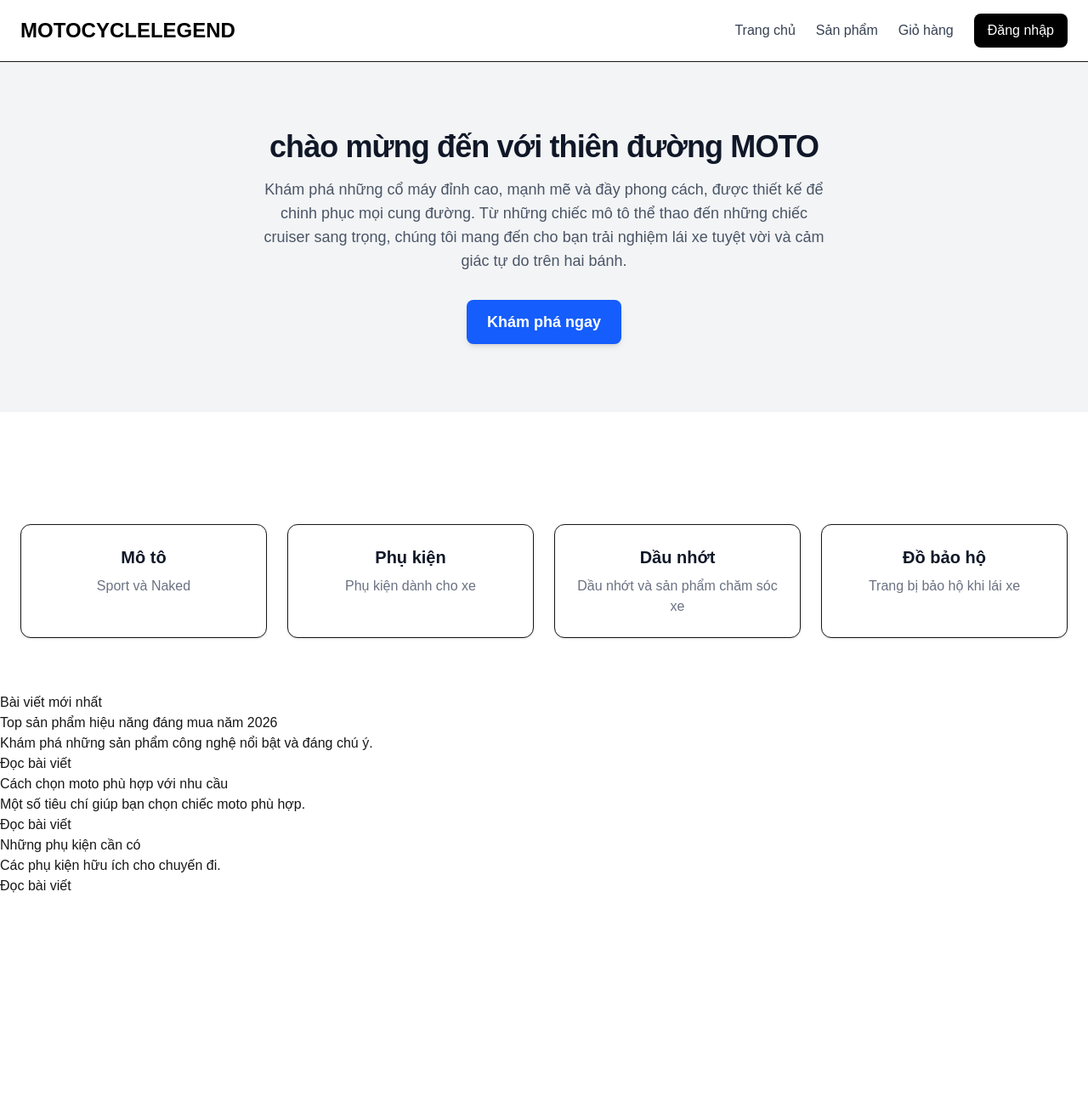
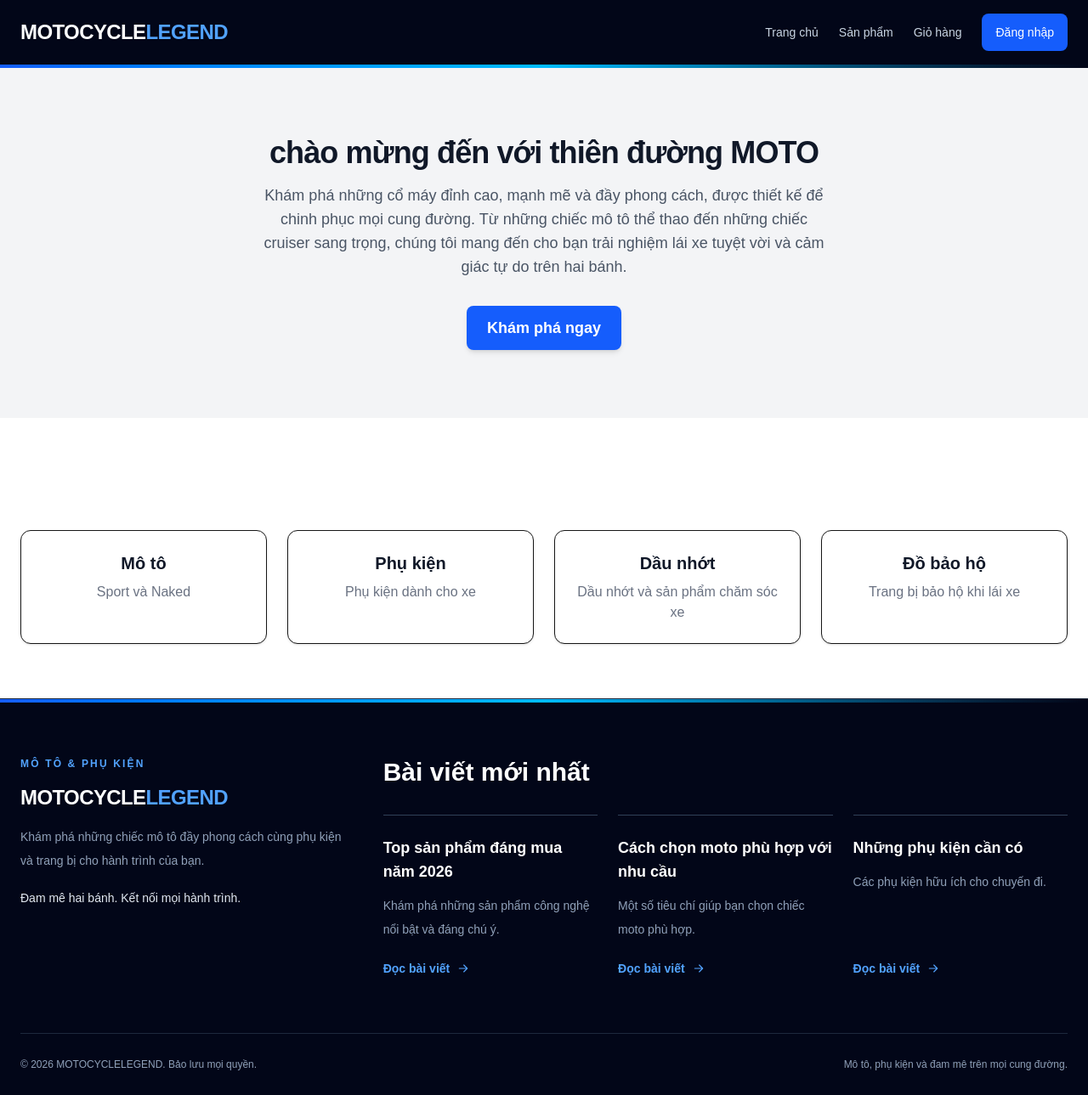
Before and after one commit to nguyenvutruongson23062006/THLTW_HungSon_24D_Temp, a Next.js app in the folder frontend/: page / in a window 1280 px wide. Shown: the whole page at 85% size. Before the commit the page ends 1055 px from the top, so only its background shows below. Built offline with nearby package versions, Linux system fonts and the light colour scheme; no server answers.

Commit message:
làm phần Footer và sửa lại màu của Navbar

```diff
--- a/frontend/app/page.tsx
+++ b/frontend/app/page.tsx
@@ -1,25 +1,6 @@
 import Banner from "@/components/Banner";
 import CategorySection from "@/components/CategorySection";
 import ProductSection from "@/components/ProductSection";
-import BlogCard from "@/components/BlogCard";
-
-const blogs = [
-  {
-    id: 1,
-    title: "Top sản phẩm hiệu năng đáng mua năm 2026",
-    description: "Khám phá những sản phẩm công nghệ nổi bật và đáng chú ý.",
-  },
-  {
-    id: 2,
-    title: "Cách chọn moto phù hợp với nhu cầu",
-    description: "Một số tiêu chí giúp bạn chọn chiếc moto phù hợp.",
-  },
-  {
-    id: 3,
-    title: "Những phụ kiện cần có",
-    description: "Các phụ kiện hữu ích cho chuyến đi.",
-  },
-];
 
 export default function Home() {
   return (
@@ -29,21 +10,6 @@ export default function Home() {
       <CategorySection />
 
       <ProductSection />
-
-      <section>
-        <h2>Bài viết mới nhất</h2>
-
-        <div>
-          {blogs.map((blog) => (
-            <BlogCard
-              key={blog.id}
-              id={blog.id}
-              title={blog.title}
-              description={blog.description}
-            />
-          ))}
-        </div>
-      </section>
     </main>
   );
 }
--- a/frontend/components/BlogCard.tsx
+++ b/frontend/components/BlogCard.tsx
@@ -12,12 +12,29 @@ export default function BlogCard({
   description,
 }: BlogCardProps) {
   return (
-    <article>
-      <h3>{title}</h3>
-      <p>{description}</p>
+    <article className="flex h-full min-w-0 flex-col border-t border-slate-700 pt-6">
+      <h3 className="text-lg font-semibold leading-7 text-white">{title}</h3>
+      <p className="mt-3 text-sm leading-7 text-slate-400">{description}</p>
 
-      <Link href={`/blog/${id}`}>
+      <Link
+        href={`/blog/${id}`}
+        aria-label={`Đọc bài viết: ${title}`}
+        className="mt-auto inline-flex min-h-11 items-center gap-2 self-start rounded-sm pt-5 text-sm font-semibold text-blue-400 transition-colors hover:text-blue-300 focus-visible:outline-2 focus-visible:outline-offset-4 focus-visible:outline-blue-400"
+      >
         Đọc bài viết
+        <svg
+          aria-hidden="true"
+          width="16"
+          height="16"
+          viewBox="0 0 24 24"
+          fill="none"
+          stroke="currentColor"
+          strokeWidth="1.75"
+          strokeLinecap="round"
+          strokeLinejoin="round"
+        >
+          <path d="M5 12h14m-6-6 6 6-6 6" />
+        </svg>
       </Link>
     </article>
   );
--- a/frontend/components/BoCucTrang.tsx
+++ b/frontend/components/BoCucTrang.tsx
@@ -2,6 +2,7 @@
 
 import { usePathname } from "next/navigation";
 import Navbar from "@/components/Navbar";
+import Footer from "@/components/Footer";
 
 export default function BoCucTrang({
   children,
@@ -11,10 +12,15 @@ export default function BoCucTrang({
   const duongDanHienTai = usePathname();
   const dangOTrangQuanTri = duongDanHienTai.startsWith("/admin");
 
+  if (dangOTrangQuanTri) {
+    return children;
+  }
+
   return (
     <>
-      {!dangOTrangQuanTri && <Navbar />}
-      {children}
+      <Navbar />
+      <div className="flex-1">{children}</div>
+      <Footer />
     </>
   );
 }
--- /dev/null
+++ b/frontend/components/Footer.tsx
@@ -0,0 +1,82 @@
+import Link from "next/link";
+import BlogCard from "@/components/BlogCard";
+
+const danhSachBaiViet = [
+  {
+    id: 1,
+    title: "Top sản phẩm đáng mua năm 2026",
+    description: "Khám phá những sản phẩm công nghệ nổi bật và đáng chú ý.",
+  },
+  {
+    id: 2,
+    title: "Cách chọn moto phù hợp với nhu cầu",
+    description: "Một số tiêu chí giúp bạn chọn chiếc moto phù hợp.",
+  },
+  {
+    id: 3,
+    title: "Những phụ kiện cần có",
+    description: "Các phụ kiện hữu ích cho chuyến đi.",
+  },
+];
+
+export default function Footer() {
+  return (
+    <footer
+      aria-labelledby="tieu-de-bai-viet-footer"
+      className="mt-auto border-t border-slate-800 bg-slate-950 text-white"
+    >
+      <div className="h-1 bg-linear-to-r from-blue-600 via-sky-400 to-slate-950" />
+
+      <div className="mx-auto max-w-7xl px-6">
+        <div className="grid gap-10 py-12 lg:grid-cols-12 lg:gap-12 lg:py-16">
+          <div className="min-w-0 border-b border-slate-800 pb-8 lg:col-span-4 lg:border-b-0 lg:pb-0">
+            <p className="mb-4 text-xs font-semibold tracking-[0.18em] text-blue-400">
+              MÔ TÔ & PHỤ KIỆN
+            </p>
+
+            <Link
+              href="/"
+              className="inline-block rounded-sm text-xl font-bold tracking-tight focus-visible:outline-2 focus-visible:outline-offset-4 focus-visible:outline-blue-400 sm:text-2xl"
+            >
+              MOTOCYCLE<span className="text-blue-400">LEGEND</span>
+            </Link>
+
+            <p className="mt-4 max-w-md text-sm leading-7 text-slate-400">
+              Khám phá những chiếc mô tô đầy phong cách cùng phụ kiện và
+              trang bị cho hành trình của bạn.
+            </p>
+
+            <p className="mt-5 text-sm font-medium text-slate-200">
+              Đam mê hai bánh. Kết nối mọi hành trình.
+            </p>
+          </div>
+
+          <div className="min-w-0 lg:col-span-8">
+            <h2
+              id="tieu-de-bai-viet-footer"
+              className="text-2xl font-bold text-white sm:text-3xl"
+            >
+              Bài viết mới nhất
+            </h2>
+
+            <div className="mt-8 grid gap-8 md:grid-cols-3 lg:gap-6">
+              {danhSachBaiViet.map((baiViet) => (
+                <BlogCard
+                  key={baiViet.id}
+                  id={baiViet.id}
+                  title={baiViet.title}
+                  description={baiViet.description}
+                />
+              ))}
+            </div>
+          </div>
+        </div>
+
+        <div className="flex flex-col gap-3 border-t border-slate-800 py-6 text-xs leading-6 text-slate-400 sm:flex-row sm:items-center sm:justify-between">
+          <p>© {new Date().getFullYear()} MOTOCYCLELEGEND. Bảo lưu mọi quyền.</p>
+          <p>Mô tô, phụ kiện và đam mê trên mọi cung đường.</p>
+        </div>
+      </div>
+    </footer>
+  );
+}
--- a/frontend/components/Navbar.tsx
+++ b/frontend/components/Navbar.tsx
@@ -2,39 +2,52 @@ import Link from "next/link";
 
 export default function Navbar() {
   return (
-    <nav className="border-b bg-white">
-      <div className="mx-auto flex max-w-7xl items-center justify-between px-6 py-4">
-        <Link href="/" className="text-2xl font-bold text-black">
-          MOTOCYCLELEGEND
+    <nav
+      aria-label="Điều hướng cửa hàng"
+      className="bg-slate-950 text-white"
+    >
+      <div className="mx-auto flex max-w-7xl flex-col items-center gap-4 px-6 py-4 sm:flex-row sm:justify-between">
+        <Link
+          href="/"
+          className="shrink-0 rounded-sm text-xl font-bold tracking-tight text-white focus-visible:outline-2 focus-visible:outline-offset-4 focus-visible:outline-blue-400 sm:text-2xl"
+        >
+          MOTOCYCLE<span className="text-blue-400">LEGEND</span>
         </Link>
 
-        <div className="flex items-center gap-6">
-          <Link href="/" className="text-gray-700 transition hover:text-black">
+        <div className="flex flex-wrap items-center justify-center gap-x-4 gap-y-2 text-sm font-medium sm:gap-x-6">
+          <Link
+            href="/"
+            className="inline-flex min-h-11 items-center rounded-sm text-slate-300 transition-colors hover:text-blue-400 focus-visible:outline-2 focus-visible:outline-offset-4 focus-visible:outline-blue-400"
+          >
             Trang chủ
           </Link>
 
           <Link
             href="/products"
-            className="text-gray-700 transition hover:text-black"
+            className="inline-flex min-h-11 items-center rounded-sm text-slate-300 transition-colors hover:text-blue-400 focus-visible:outline-2 focus-visible:outline-offset-4 focus-visible:outline-blue-400"
           >
             Sản phẩm
           </Link>
 
           <Link
             href="/cart"
-            className="text-gray-700 transition hover:text-black"
+            className="inline-flex min-h-11 items-center rounded-sm text-slate-300 transition-colors hover:text-blue-400 focus-visible:outline-2 focus-visible:outline-offset-4 focus-visible:outline-blue-400"
           >
             Giỏ hàng
           </Link>
 
           <Link
             href="/login"
-            className="rounded-lg bg-black px-4 py-2 text-white transition hover:bg-gray-800"
+            className="inline-flex min-h-11 items-center rounded-lg bg-blue-600 px-4 py-2 text-white transition-colors hover:bg-blue-500 focus-visible:outline-2 focus-visible:outline-offset-4 focus-visible:outline-blue-400"
           >
             Đăng nhập
           </Link>
         </div>
       </div>
+      <div
+        aria-hidden="true"
+        className="h-1 bg-linear-to-r from-blue-600 via-sky-400 to-slate-950"
+      />
     </nav>
   );
 }
```
